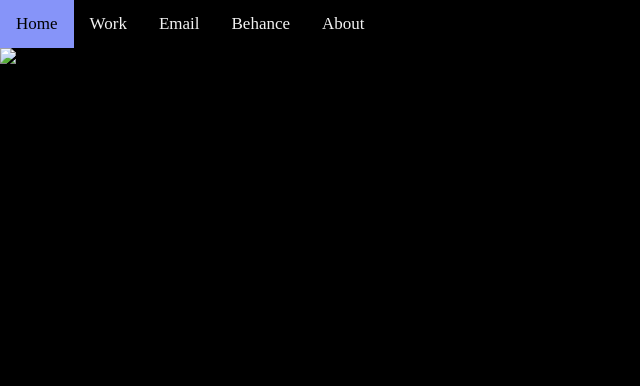
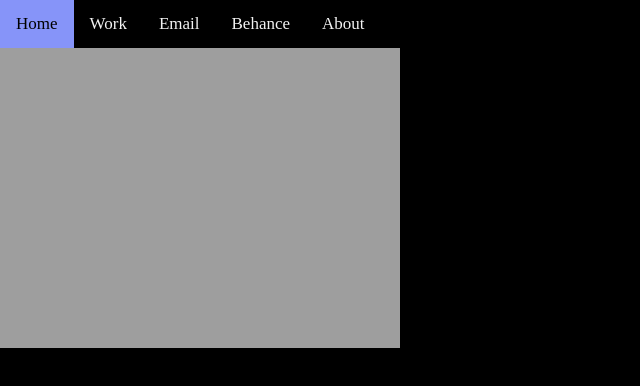
Before and after one commit to nadi-cat/2025uxportfolio, a plain HTML site: page index.html in a window 1280 px wide. Shown: the whole page, without its empty margins (0-640 px from the left). Drawn offline with Linux system fonts and the light colour scheme; the site is published under a folder, as on GitHub Pages, so addresses that start at the root find nothing.

Commit message:
Update index.html

```diff
--- a/index.html
+++ b/index.html
@@ -15,7 +15,7 @@
     <a href="skills.html">About</a>
   </div>
   <div class="img-container">
-  <img src="/images/page1.png" style="max-width: 100%; height: auto;">
+  <img src="images/page1.png" style="max-width: 100%; height: auto;">
   </div>
 
 </body>
```
